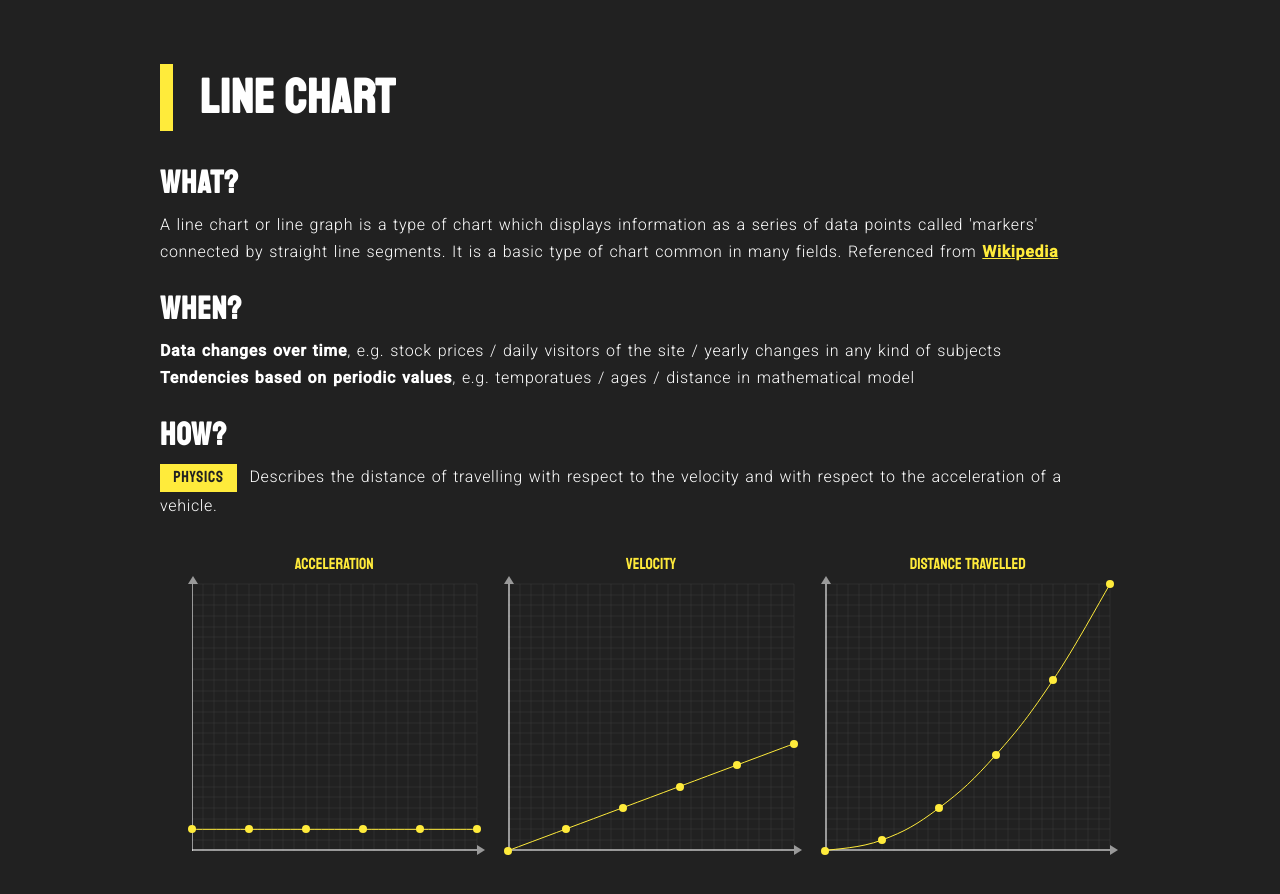
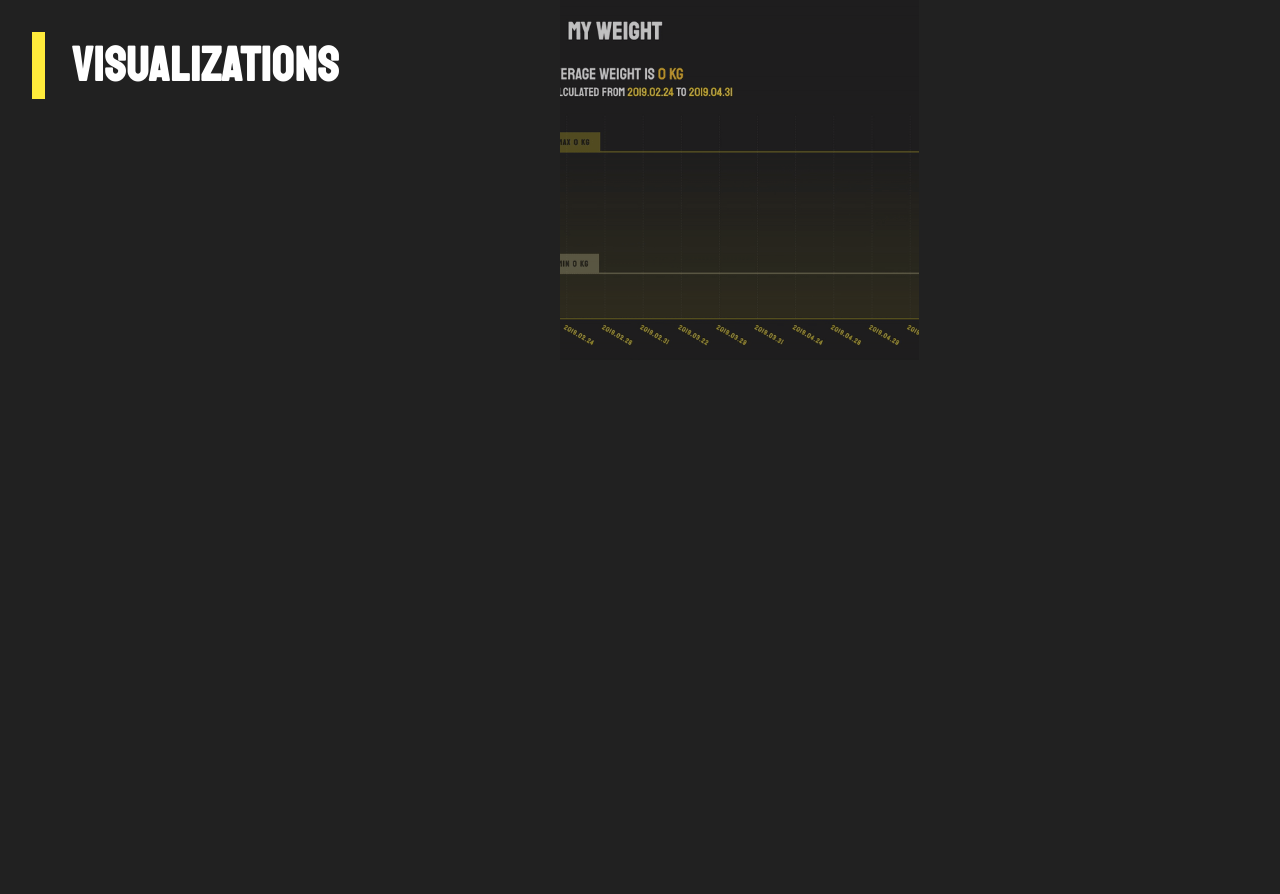
Before and after one commit to Alexius-Huang/Svartalvheim, a Nuxt app: page /inguz in a window 1280 px wide. Shown: the top 894 px of the page. After the commit the page ends 800 px from the top, so only its background shows below. Built offline with nearby package versions, Linux system fonts and the light colour scheme.

Commit message:
Add a middle layer for the Inguz page

```diff
--- a/pages/inguz.vue
+++ b/pages/inguz.vue
@@ -1,30 +1,148 @@
 <template>
   <main>
-    <line-chart class="chart-section line-chart" />
+    <section class="left">
+      <div class="title-wrapper">
+        <h1 class="title">Visualizations</h1>
+      </div>
+    </section>
+
+    <section class="chart-grid">
+      <div class="chart" @click="$router.push({ name: 'inguz-chart', params: { chart: 'line-chart' } })">
+        <img class="chart-bg" :src="imgs.lineChart" alt="Line Chart" />
+        <span class="label">Line Chart</span>
+      </div>
+    </section>
+
+    <nuxt-child />
   </main>
 </template>
 
 <script>
-import LineChart from '@/components/misc/Inguz/LineChart';
+import lineChartImg from '@/assets/inguz/line-chart-bg.gif';
 
 export default {
-  components: { LineChart },
+  data() {
+    return {
+      imgs: {
+        lineChart: lineChartImg,
+      },
+    };
+  },
 };
 </script>
 
 <style scoped lang="sass">
+@import '../sass/colors.sass'
+@import '../sass/helpers.sass'
+@import '../sass/shared.sass'
+
 main
-  max-width: 960px
+  position: relative
   width: 100vw
-  padding: 48pt 0
-  margin: 0 auto
+  font-size: 0
+
+  > section.left
+    position: absolute
+    left: 0
+    top: 0
+    font-size: 0
+    width: calc(100% - 720px)
+    height: 100vh
+    padding: 24pt 24pt 0 24pt
+    box-sizing: border-box
+    overflow-y: auto
+    @include title-style
+
+  > section.chart-grid
+    position: absolute
+    right: 0
+    top: 0
+    width: 720px
+    height: 100vh
+    font-size: 0
+    overflow-y: auto
+    > .chart
+      cursor: pointer
+      font-size: 0
+      vertical-align: top
+      display: inline-block
+      width: 359px
+      height: 360px
+      box-sizing: border-box
+      position: relative
+      overflow: hidden
+
+      &:after
+        content: ''
+        position: absolute
+        width: 100%
+        height: 100%
+        left: 0
+        top: 0
+        opacity: 0
+        background-image: linear-gradient(to top, transparentize($yellow-500, .88) 0%, transparent 33.3%)
+        transition: .25s
+
+      > img.chart-bg
+        width: 100%
+        height: 100%
+        object-fit: cover
+        opacity: .72
+        transition: .25s
+      > span.label
+        position: absolute
+        display: inline-block
+        font-family: $base-font-family
+        font-size: 24pt
+        color: white
+        right: -100%
+        bottom: 10pt
+        transition: .25s
+      &:hover
+        > img.chart-bg
+          opacity: .48
+          transition: .25s
+        > span.label
+          right: 10pt
+          transition: .25s
+      &:hover:after
+        opacity: 1
+        transition: .25s
+
   > .chart-section
-    + .chart-section
+    position: fixed
+
+@media screen and (max-width: 1080px)
+  main
+    width: 100vw
+    > section.left
+      position: relative
+      width: 100%
+      height: auto
+      display: inline-block
+    > section.chart-grid
+      position: relative
+      display: inline-block
+      width: 100%
+      height: auto
       margin-top: 48pt
 
-@media screen and (max-width: 768px)
-  main
-    width: 100vw
-    padding: 24pt
-    box-sizing: border-box
+      > .chart
+        > img.chart-bg
+          opacity: .48
+          transition: .25s
+        > span.label
+          right: 10pt
+          transition: .25s
+        &:after
+          opacity: 1
+          transition: .25s
+
+
+
+// @media screen and (max-width: 768px)
+//   main
+//     width: 100vw
+//     // padding: 24pt
+//     box-sizing: border-box
 </style>
--- /dev/null
+++ b/pages/inguz/_chart.vue
@@ -0,0 +1,55 @@
+<template>
+  <section class="chart-wrapper" :class="{ hide: !chartType }">
+    <div class="inner-wrapper">
+      <line-chart v-if="chartType === 'line-chart'" />
+    </div>
+  </section>
+</template>
+
+<script>
+import LineChart from '@/components/misc/Inguz/LineChart';
+
+export default {
+  components: { LineChart },
+  computed: {
+    chartType() { return this.$route.params.chart },
+  },
+};
+</script>
+
+<style scoped lang="sass">
+@import '../../sass/helpers.sass'
+@import '../../sass/colors.sass'
+@import '../../sass/shared.sass'
+
+section.chart-wrapper
+  background-color: $grey-900
+  position: fixed
+  left: 0
+  right: 0
+  top: 0
+  width: 100vw
+  height: 100vh
+  overflow: auto
+  margin: 0 auto
+  font-size: 0
+  opacity: 1
+  transition: .25s
+  &.hide
+    opacity: 0
+    pointer-events: none
+    transition: .25s
+  > div.inner-wrapper
+    padding: 48pt 0
+    width: 960px
+    margin: 0 auto
+
+@media screen and (max-width: 960px)
+  section.chart-wrapper
+    width: 100vw
+
+    > div.inner-wrapper
+      width: 100vw
+      padding: 48pt 24pt
+      box-sizing: border-box
+</style>
```
Also changed, not shown: assets/inguz/line-chart-bg.gif (added).
